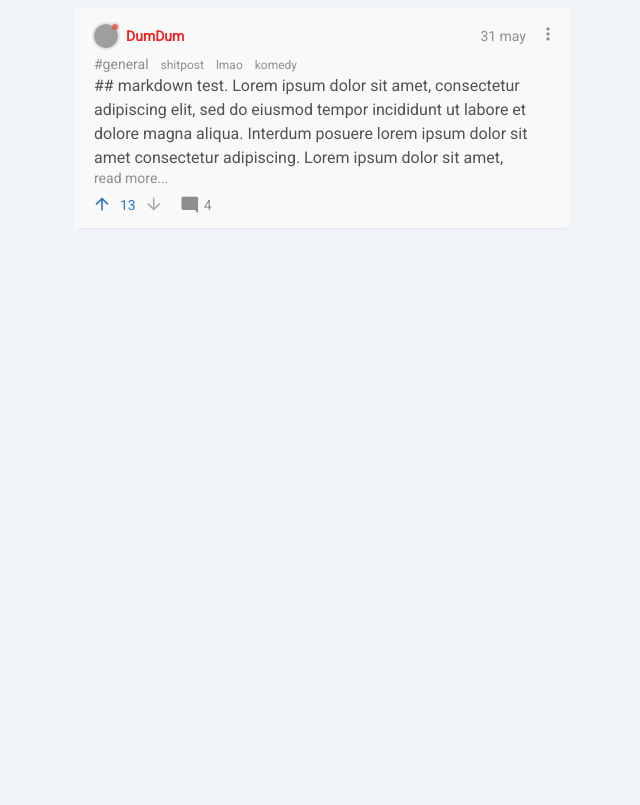
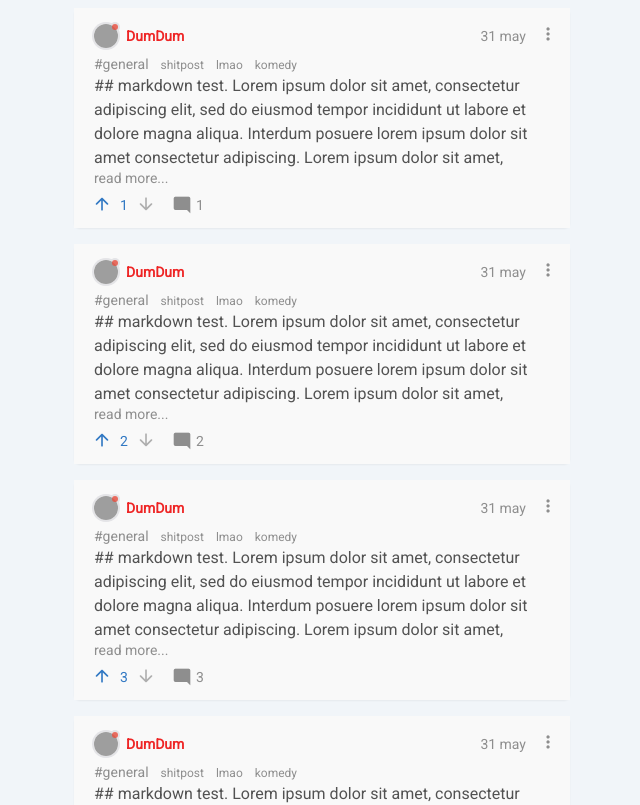
Before and after one commit to aryan02420/vite-vue-bpgc-conf-client, a Vue app: page / in a window 1280 px wide. Shown: the top 805 px of the page, without its empty margins (318-958 px from the left). Built offline with nearby package versions, Linux system fonts and the light colour scheme; grey boxes are pictures that could not be loaded.

Commit message:
fix bgColor, border, shadow

```diff
--- a/src/App.vue
+++ b/src/App.vue
@@ -1,10 +1,12 @@
 <template>
-  <div class="flex flex-col gap-4 bg-primary">
-    <Container @click="store.commit('increment')"
+  <div class="flex flex-col gap-4">
+    <Container  v-for="a in [1,2,3,4,5]" :key="a"
+      class="bg-primary shadow-sm rounded-md"
+      @click="store.commit('increment')"
       :postInfo="{
         userName:'DumDum', userColor:'#EE2525', userImgSize:1.5, userStatus:'offline',
         date:'31 may', channel:'shitpost', tags:['lmao', 'paisa', 'kmao'],
-        voted:1, numVotes:13, numComments:4
+        voted:1, numVotes:a, numComments:a
       }">
       <template v-slot:main>
         <Meta :channel="'general'" :tags="['shitpost', 'lmao', 'komedy']" />
--- a/src/components/commentButton.vue
+++ b/src/components/commentButton.vue
@@ -24,8 +24,6 @@ export default defineComponent({
     }
   },
   emits: ['toggle-comments-event'],
-  methods: {
-  },
 })
 </script>
 
--- a/src/components/container.vue
+++ b/src/components/container.vue
@@ -1,6 +1,6 @@
 <template>
-  <div class="shadow-sm rounded-md bg-inherit">
-    <div class="flex flex-col bg-inherit px-3 py-3 gap-0.5">
+  <div>
+    <div class="flex flex-col bg-inherit px-3 py-3 gap-0.5 roaunded-md">
       <div class="flex flex-row items-center justify-between">
         <UserInfoSmall :name="postInfo.userName" :color="postInfo.userColor" :imgsize="postInfo.userImgSize" :status="postInfo.userStatus" />
         <div class="flex flex-row items-center justify-end gap-1">
@@ -17,7 +17,7 @@
           @toggle-comments-event="toggleCommentsVisibility"/>
       </div>
     </div>
-    <div v-if="commentsVisible" class="bg-secondary rounded-b-md pl-6">
+    <div v-if="commentsVisible" class="bg-secondary rounded-b-md pl-5">
       <slot name="comments"></slot>
     </div>
   </div>
```
